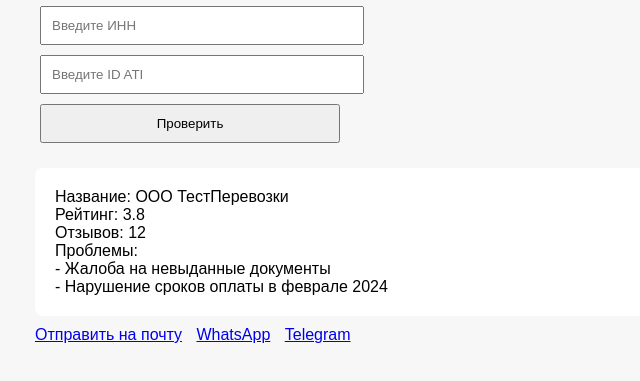
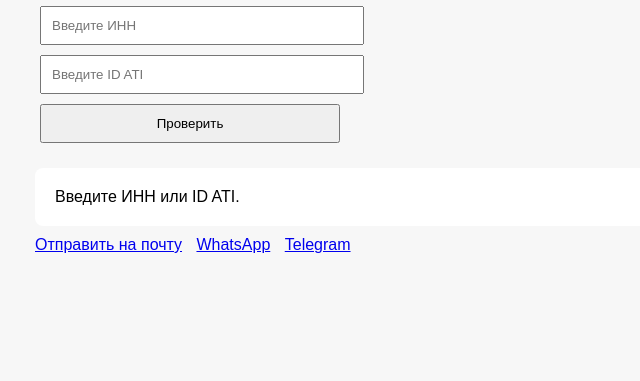
Before and after one commit to Kantanton/dogovorok, a plain HTML site: page index.html in a window 1280 px wide. Both pictures are taken after a click on the button "Проверить". Shown: the part 117-498 px from the top of the page, without its empty margins (3-643 px from the left). Drawn offline with Linux system fonts and the light colour scheme.

Commit message:
Update index.html

```diff
--- a/index.html
+++ b/index.html
@@ -27,34 +27,45 @@
   </div>
 
   <script>
-    function check() {
+    async function check() {
       const inn = document.getElementById("inn").value;
       const atiId = document.getElementById("atiId").value;
       const resultBox = document.getElementById("result");
 
-      const fakeData = {
-        name: "ООО ТестПеревозки",
-        rating: 3.8,
-        reviews: 12,
-        problems: [
-          "Жалоба на невыданные документы",
-          "Нарушение сроков оплаты в феврале 2024",
-        ]
-      };
+      let query = inn ? { query: inn } : (atiId ? { firmId: atiId } : null);
+      if (!query) {
+        resultBox.innerText = "Введите ИНН или ID ATI.";
+        return;
+      }
 
-      const resultText =
-        "Название: " + fakeData.name + "\n" +
-        "Рейтинг: " + fakeData.rating + "\n" +
-        "Отзывов: " + fakeData.reviews + "\n" +
-        "Проблемы:\n- " + fakeData.problems.join("\n- ");
+      resultBox.innerText = "Загрузка данных...";
+      try {
+        const res = await fetch("https://api.ati.su/v1.0/firms/search/summaries", {
+          method: "POST",
+          headers: {
+            "Content-Type": "application/json",
+            "Authorization": "Bearer 3a352f93-7c90-4317-a1a1-8b8a0b8863fb"
+          },
+          body: JSON.stringify(query)
+        });
 
-      resultBox.innerText = resultText;
+        if (!res.ok) {
+          throw new Error("Ошибка API: " + res.status);
+        }
 
-      const subject = encodeURIComponent("Результат проверки перевозчика");
-      const body = encodeURIComponent("ИНН: " + inn + "\nID ATI: " + atiId + "\n\n" + resultText);
-      document.getElementById("mailto").href = "mailto:9350020@list.ru?subject=" + subject + "&body=" + body;
-      document.getElementById("whatsapp").href = "https://wa.me/?text=" + body;
-      document.getElementById("telegram").href = "https://t.me/share/url?text=" + body;
+        const data = await res.json();
+        const text = JSON.stringify(data, null, 2);
+        resultBox.innerText = text;
+
+        const subject = encodeURIComponent("Результат проверки перевозчика");
+        const body = encodeURIComponent("ИНН: " + inn + "\\nID ATI: " + atiId + "\\n\\n" + text);
+        document.getElementById("mailto").href = "mailto:9350020@list.ru?subject=" + subject + "&body=" + body;
+        document.getElementById("whatsapp").href = "https://wa.me/?text=" + body;
+        document.getElementById("telegram").href = "https://t.me/share/url?text=" + body;
+
+      } catch (error) {
+        resultBox.innerText = "Ошибка запроса: " + error.message;
+      }
     }
   </script>
 </body>
```
